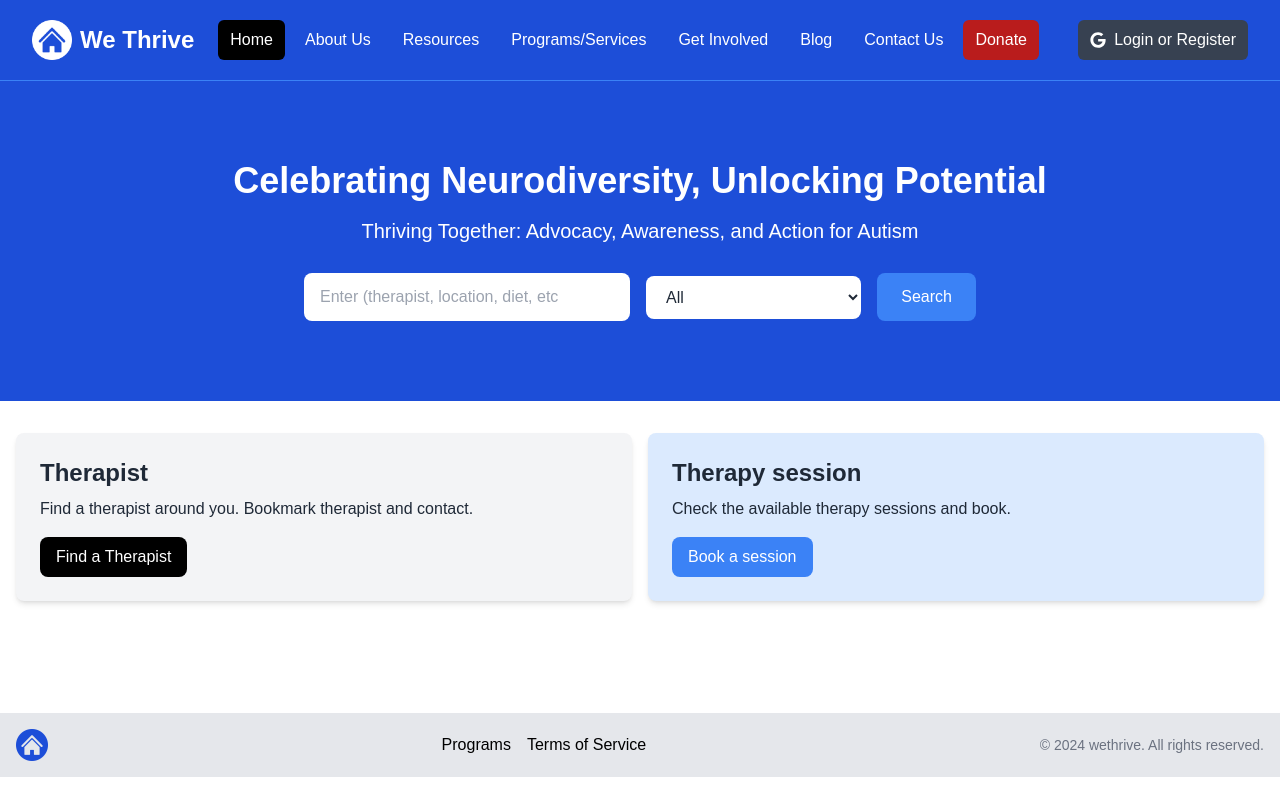
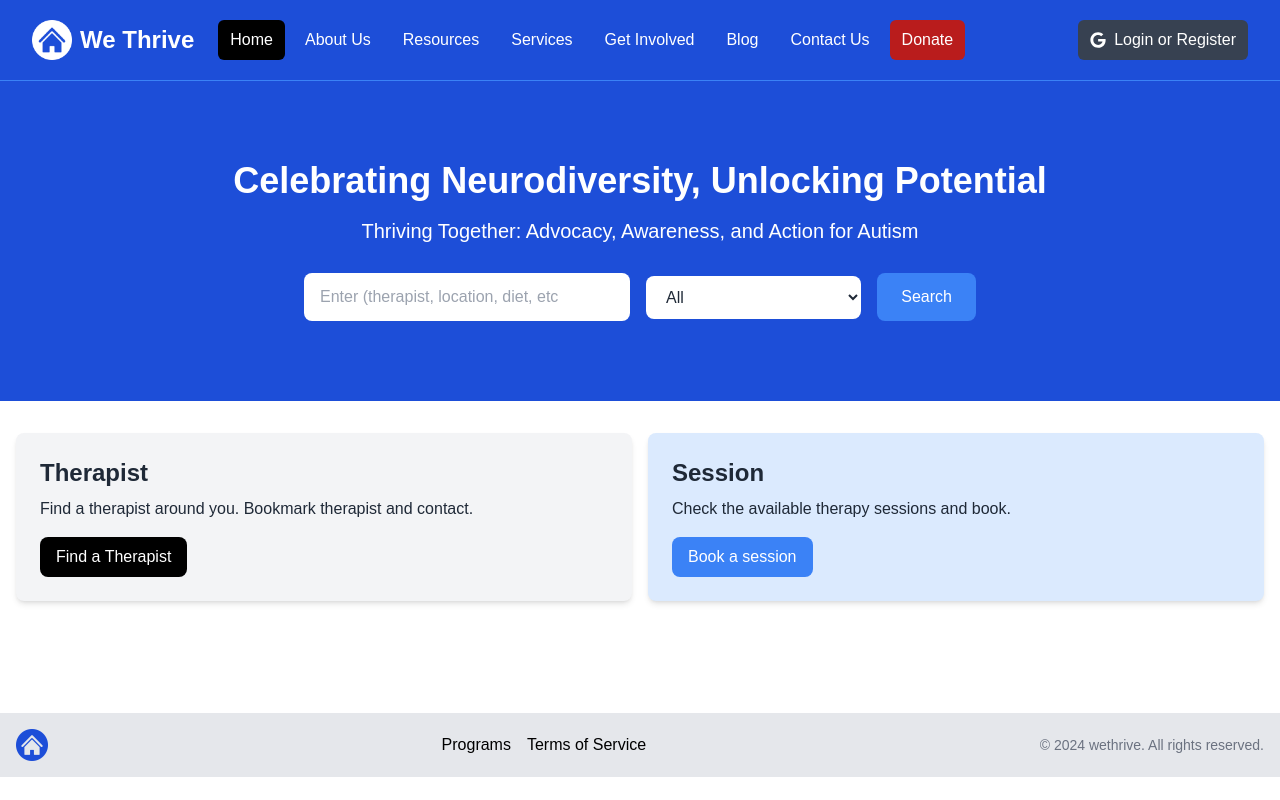
Before and after one commit to moraaruth/WeThrive, a Next.js app: page / in a window 1280 px wide. Built offline with nearby package versions, Linux system fonts and the light colour scheme.

Commit message:
changing from program to services

```diff
--- a/app/programs/page.jsx
+++ /dev/null
@@ -1,5 +0,0 @@
-const ProgramsPage = () => {
-    return (<div>Programs page</div>  );
-}
-
-export default ProgramsPage;
--- /dev/null
+++ b/app/services/page.jsx
@@ -0,0 +1,5 @@
+const Services = () => {
+    return (<div>Services</div>  );
+}
+
+export default Services;
--- a/components/InfoBoxes.jsx
+++ b/components/InfoBoxes.jsx
@@ -16,7 +16,7 @@ const InfoBoxes = () => {
             Find a therapist around you. Bookmark therapist and contact.
           </InfoBox>
           <InfoBox
-            heading="Therapy session"
+            heading="Session"
             buttonInfo={{
                 text: 'Book a session',
                 link: '/session',
--- a/components/Navbar.jsx
+++ b/components/Navbar.jsx
@@ -95,7 +95,7 @@ const [isLoggedIn, setIsLoggedIn] = useState(false)
                     href="/programs"
                     className={`${pathname === '/programs' ? 'bg-black' : ''} text-white hover:bg-gray-900 hover:text-white rounded-md px-3 py-2`}
                   >
-                    Programs/Services
+                    Services
                   </Link>
                   <Link
                     href="/getinvolved"
```
Also changed, not shown: app/services/[...id]/page.jsx (renamed from app/programs/[...id]/page.jsx), app/services/addServicePage/page.jsx (renamed from app/programs/addProgramPage/page.jsx).
